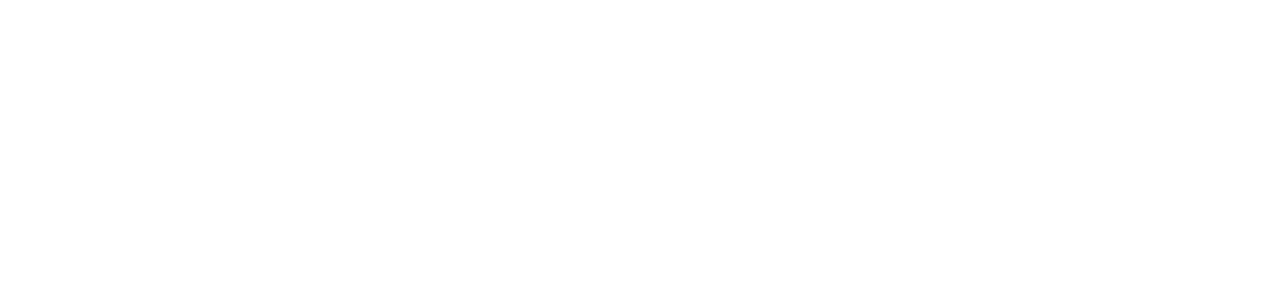
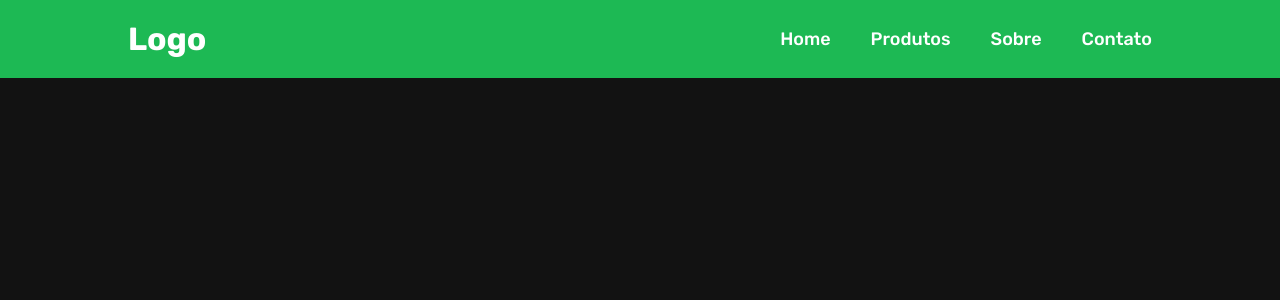
Before and after one commit to RafaelJango/Sportify-LandingPage, a React (Vite) app: page / in a window 1280 px wide. Shown: the top 300 px of the page. Built offline with nearby package versions, Linux system fonts and the light colour scheme.

Commit message:
NavBar estilizado

```diff
--- a/src/App.jsx
+++ b/src/App.jsx
@@ -1,12 +1,12 @@
+import Nav from "./components/Nav/Nav";
+import "./Index.css";
 
 function App() {
-
-
   return (
     <>
-
+      <Nav />
     </>
-  )
+  );
 }
 
-export default App
+export default App;
--- /dev/null
+++ b/src/Index.css
@@ -0,0 +1,27 @@
+@import url("https://fonts.googleapis.com/css2?family=Rubik:ital,wght@0,300..900;1,300..900&display=swap");
+
+:root {
+  --color1: #1db954;
+  --color2: #212121;
+  --color3: #121212;
+  --color4: #535353;
+  --color5: #b3b3b3;
+  --white: #fff;
+  --black: #000;
+}
+
+* {
+  margin: 0;
+  padding: 0;
+  box-sizing: border-box;
+  font-family: "Rubik", sans-serif;
+}
+
+body {
+  background: var(--color3);
+  color: var(--color5);
+}
+
+a {
+  text-decoration: none;
+}
--- /dev/null
+++ b/src/components/nav/Nav.css
@@ -0,0 +1,52 @@
+:root {
+  --color1: #1db954;
+  --color2: #212121;
+  --color3: #121212;
+  --color4: #535353;
+  --color5: #b3b3b3;
+  --white: #fff;
+  --black: #000;
+}
+
+.header {
+  position: fixed;
+  top: 0;
+  left: 0;
+  width: 100%;
+  padding: 20px 10%;
+  background: var(--color1);
+  display: flex;
+  justify-content: space-between;
+  align-items: center;
+  z-index: 100;
+}
+
+.logo {
+  font-size: 32px;
+  color: var(--white);
+  font-weight: 700;
+}
+
+.navbar a {
+  position: relative;
+  font-size: 18px;
+  color: var(--white);
+  font-weight: 500;
+  margin-left: 40px;
+}
+
+.navbar a::before {
+  content: "";
+  position: absolute;
+  top: 100%;
+  left: 0;
+  width: 0%;
+  width: 0%;
+  height: 2px;
+  background: var(--white);
+  transition: 0.5s;
+}
+
+.navbar a:hover::before {
+  width: 100%;
+}
--- /dev/null
+++ b/src/components/nav/Nav.jsx
@@ -0,0 +1,20 @@
+import "./Nav.css";
+
+const Nav = () => {
+  return (
+    <header className="header">
+      <a href="/" className="logo">
+        Logo
+      </a>
+
+      <nav className="navbar">
+        <a href="/Home">Home</a>
+        <a href="/Produtos">Produtos</a>
+        <a href="/Sobre">Sobre</a>
+        <a href="/Contato">Contato</a>
+      </nav>
+    </header>
+  );
+};
+
+export default Nav;
```
Also changed, not shown: src/components/Nav.jsx (deleted, +0 -21 lines), src/components/footer/Footer.jsx (renamed from src/components/Footer.jsx).
